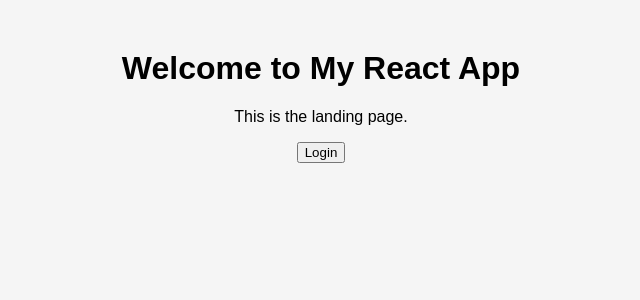
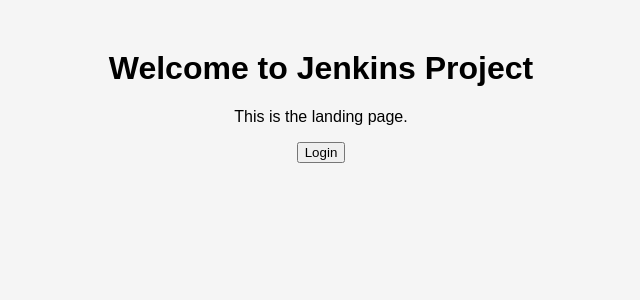
Before and after one commit to AuroraCoders/MidLabRepo, a React (Create React App) app: page / in a window 1280 px wide. Shown: the top 300 px of the page, without its empty margins (319-959 px from the left). Built offline with nearby package versions, Linux system fonts and the light colour scheme.

Commit message:
Chnage to check the pipeline

```diff
--- a/src/pages/LandingPage.js
+++ b/src/pages/LandingPage.js
@@ -5,7 +5,7 @@
 function LandingPage() {
   return (
     <div style={{ textAlign: "center", marginTop: "50px" }}>
-      <h1>Welcome to My React App</h1>
+      <h1>Welcome to Jenkins Project</h1>
       <p>This is the landing page.</p>
       <Link to="/login">
         <button>Login</button>
```
Also changed, not shown: 1 other file (tests, documents, lock files or other folders).
